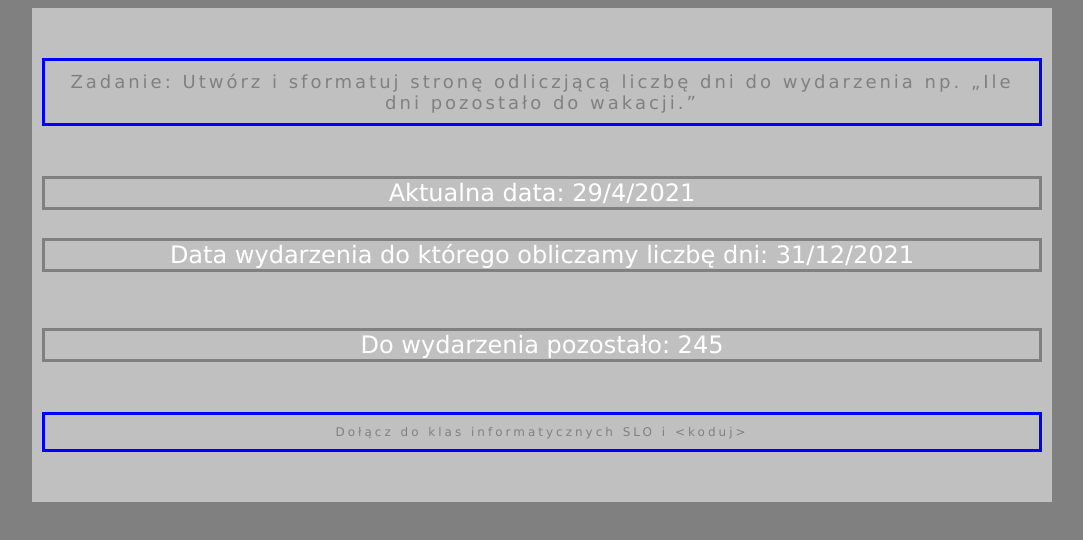
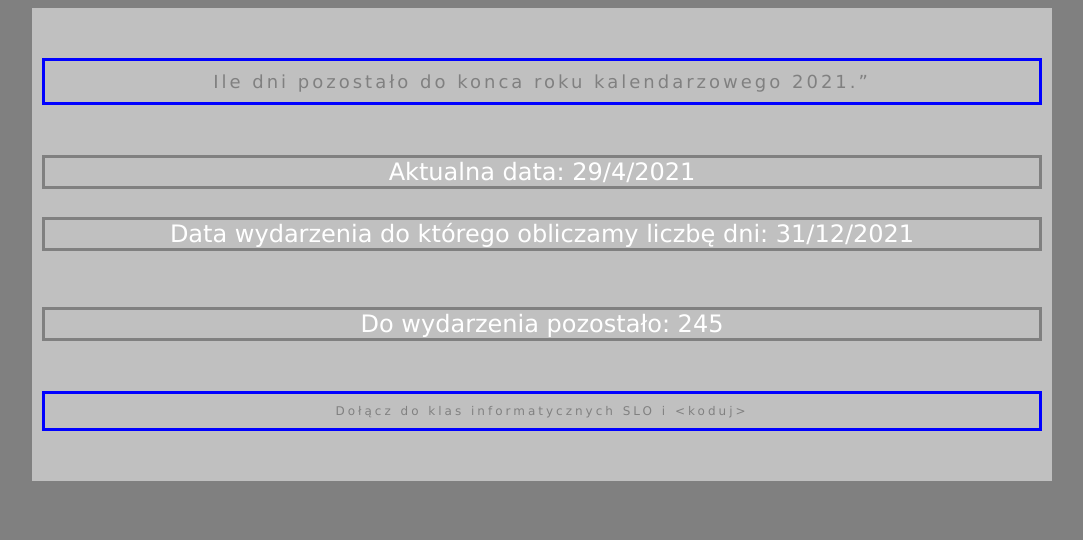
Before and after one commit to Julia-Kq/odliczanie, a plain HTML site: page index.html in a window 1280 px wide. Shown: the whole page, without its empty margins (98-1181 px from the left). Drawn offline with Linux system fonts and the light colour scheme.

Commit message:
Update index.html

```diff
--- a/index.html
+++ b/index.html
@@ -42,7 +42,7 @@
 
 <div id="container">
 <div id="topBar">
-Zadanie: Utwórz i sformatuj stronę odliczjącą liczbę dni do wydarzenia np. „Ile dni pozostało do wakacji.”</div>
+ Ile dni pozostało do konca roku kalendarzowego 2021.”</div>
 
 	<div id="aktualnaData">...</div>
 
```
